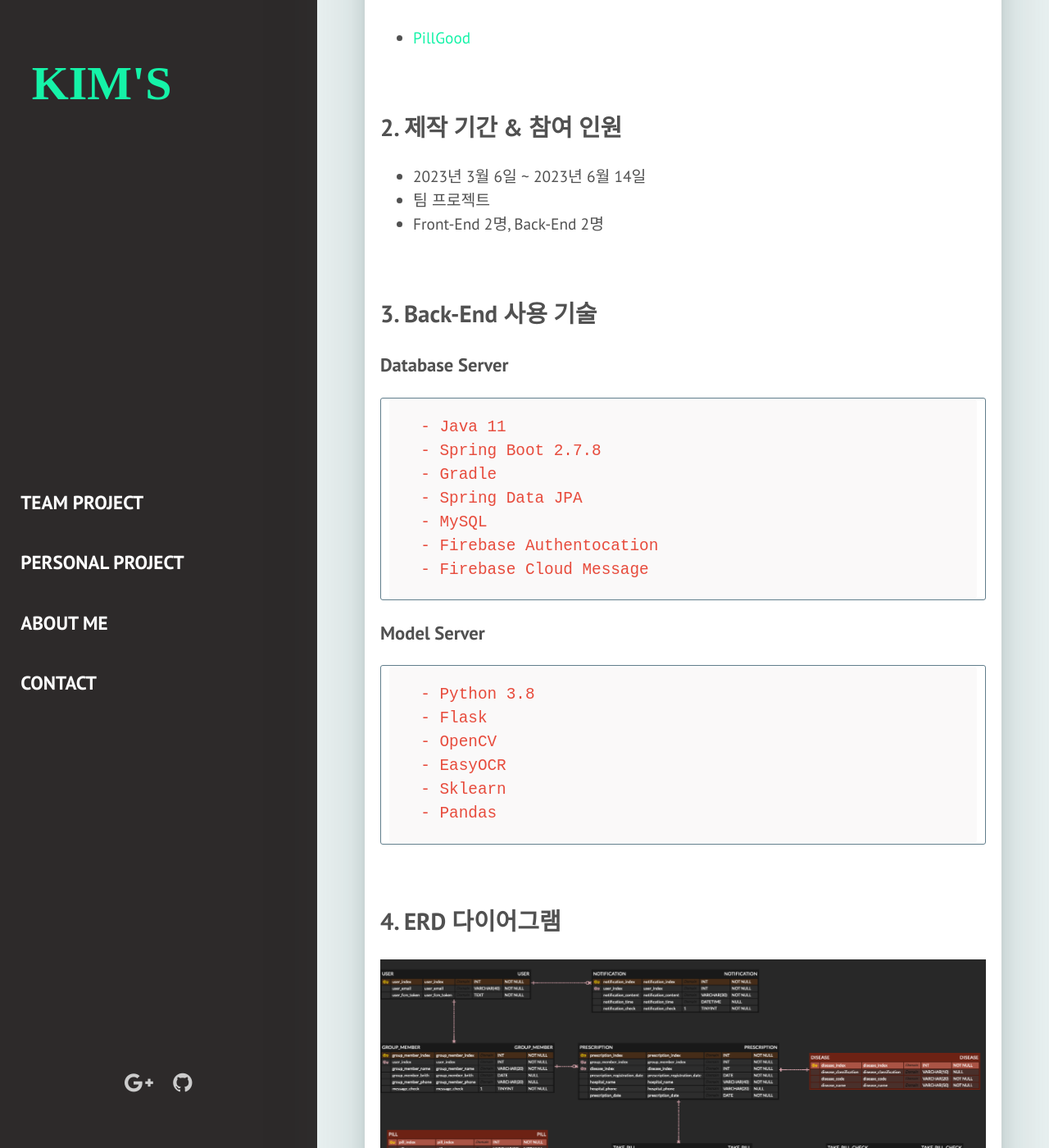
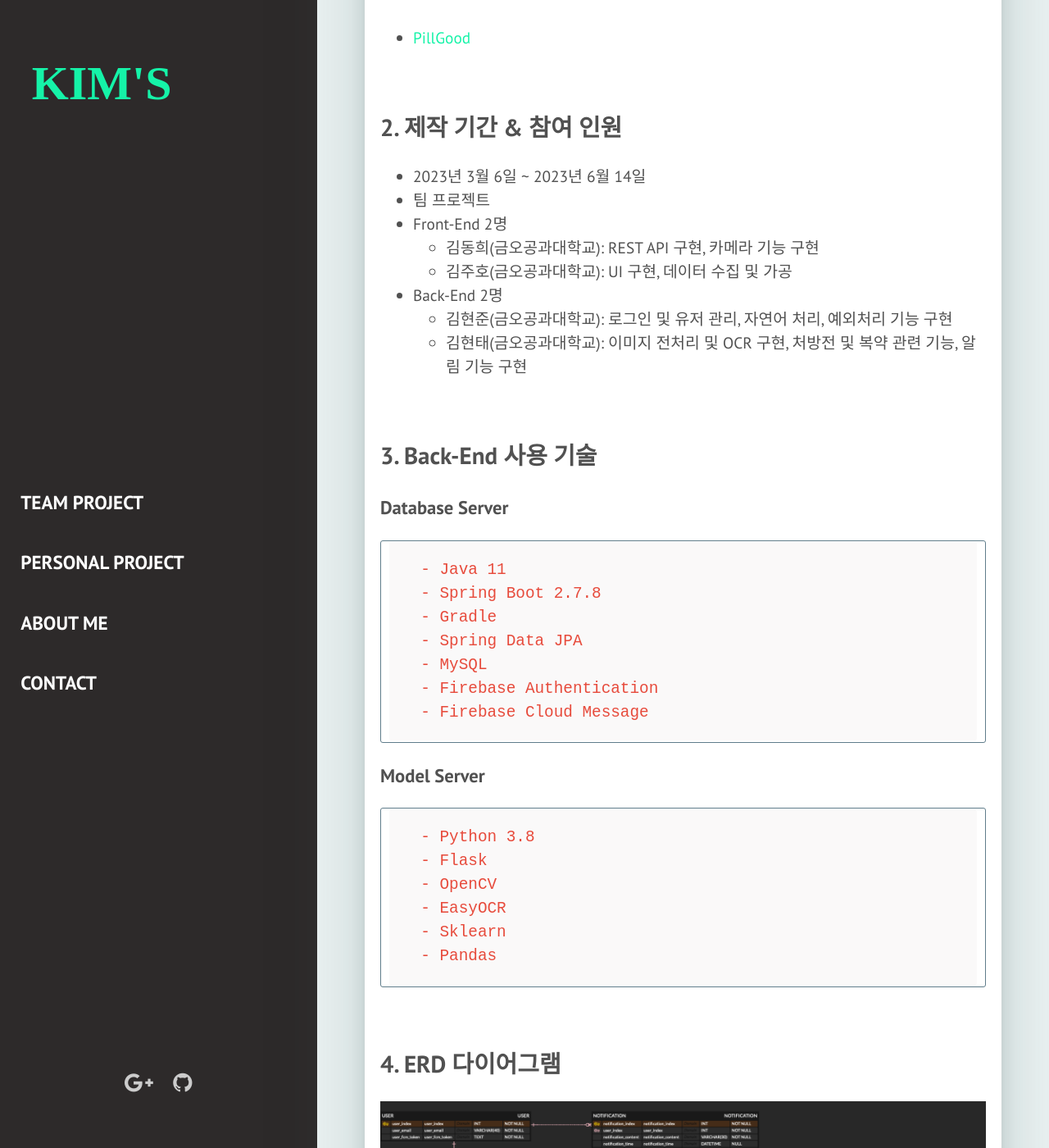
Before and after one commit to kimgusxo/kimgusxo.github.io, a Jekyll site: the page built from _posts/2017-03-29-the-white-house.markdown, in a window 1280 px wide and 1400 px high, scrolled down 1662 px. Shown: the whole window at 82% size. Built offline with Jekyll 4.4.1, drawn with Linux system fonts in a browser that asks for light colours; some web fonts are replaced; some of the changed text lies outside the part shown.

Commit message:
add content

```diff
--- a/_posts/2017-03-29-the-white-house.markdown
+++ b/_posts/2017-03-29-the-white-house.markdown
@@ -19,7 +19,12 @@ description: OCR 기술을 활용한 처방전 기반 자동 복약관리 어플
 ## 2. 제작 기간 & 참여 인원
 - 2023년 3월 6일 ~ 2023년 6월 14일
 - 팀 프로젝트
-- Front-End 2명, Back-End 2명
+- Front-End 2명
+	- 김동희(금오공과대학교): REST API 구현, 카메라 기능 구현
+	- 김주호(금오공과대학교): UI 구현, 데이터 수집 및 가공
+- Back-End 2명
+	- 김현준(금오공과대학교): 로그인 및 유저 관리, 자연어 처리, 예외처리 기능 구현
+	- 김현태(금오공과대학교): 이미지 전처리 및 OCR 구현, 처방전 및 복약 관련 기능, 알림 기능 구현
 
 <br>
 
@@ -30,7 +35,7 @@ description: OCR 기술을 활용한 처방전 기반 자동 복약관리 어플
 	- Gradle
 	- Spring Data JPA
 	- MySQL
-	- Firebase Authentocation
+	- Firebase Authentication
 	- Firebase Cloud Message
 
 ### Model Server
@@ -98,8 +103,16 @@ description: OCR 기술을 활용한 처방전 기반 자동 복약관리 어플
 <br>
 
 ## 6. 코드 파트 및 구현 이유
-- 데이터 서버: 그룹원, 약, 처방전, 복약, 복약현황 기능
-- 모델 서버: 이미지 전처리, OCR
+- 데이터 서버: 그룹원, 약, 처방전, 복약, 복약 현황 기능 구현
+	- 그룹원:
+	- 약:
+	- 처방전:
+	- 복약:
+	- 복약 현황
+
+- 모델 서버: 이미지 전처리, OCR 기능 구현
+	- 이미지 전처리:
+	- OCR:
 
 <br>
 
@@ -108,4 +121,8 @@ description: OCR 기술을 활용한 처방전 기반 자동 복약관리 어플
 
 <br>
 
-## 8. 회고
+## 8. 문제점 회고
+- 1. 데이터 직렬화의 순환참조 문제
+- 2. API 명세 도구인 Swagger를 사용하기 위한 리턴 값 문제
+- 3. 모델서버를 두어야 하는가? 및 TessaractOCR의 한글인식률
+- 4. 카메라 밝기에 대한 OCR 결과와 이미지의 잡음 제거 문제점
```
